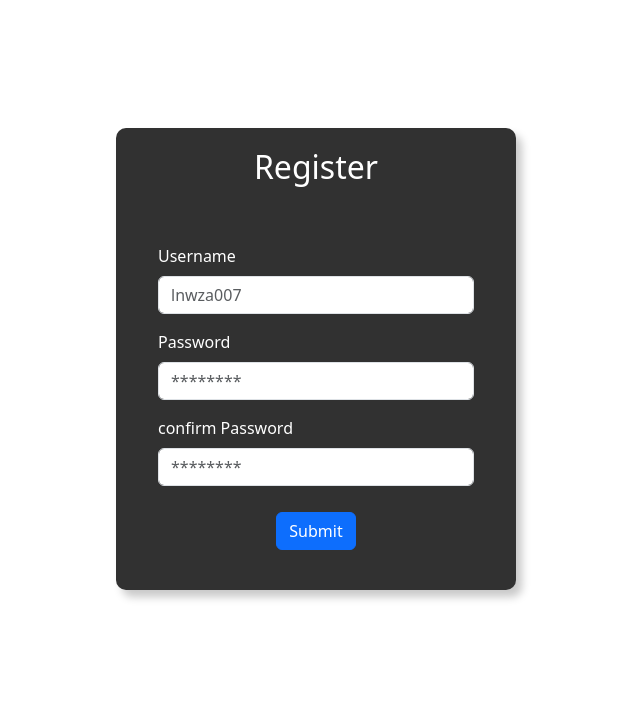
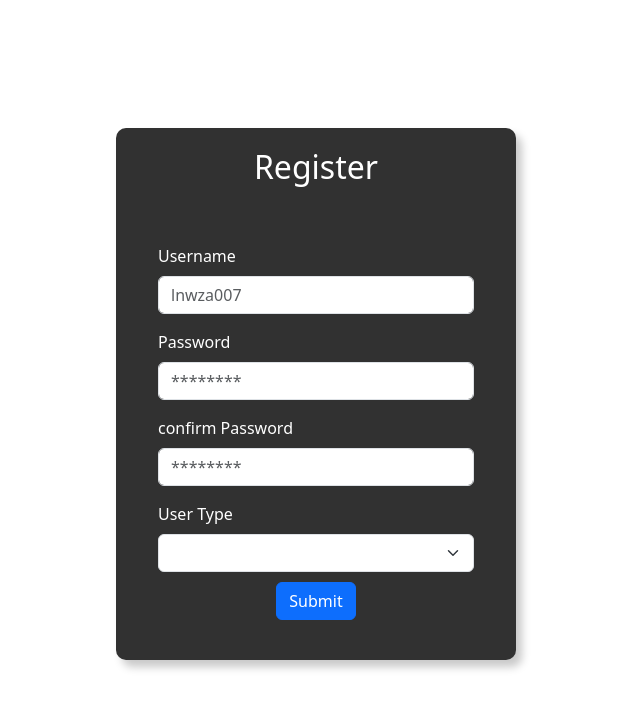
Before and after one commit to Trick1z/CNX_FLU, an Angular app in the folder ClientApp/: page /register in a window 1280 px wide. Shown: the top 708 px of the page, without its empty margins (324-964 px from the left). Built offline with nearby package versions, Linux system fonts and the light colour scheme.

Commit message:
เพิ่ม selector registerPage

```diff
--- a/ClientApp/src/app/views/pages/register/register.component.html
+++ b/ClientApp/src/app/views/pages/register/register.component.html
@@ -38,9 +38,22 @@
         placeholder="********"
       />
     </div>
+
+    <!-- select vip  -->
+
+    <div class="select-vip">
+      <label for="SelectVipInput" class="form-label fw">User Type</label>
+      <select [(ngModel)]="data.isVip" class="form-select" aria-label="Default select example">
+        <option [ngValue]="false">Normal User</option>
+        <option [ngValue]="true">Vip User</option>
+      </select>
+    </div>
+
     <!-- btn groups -->
     <div class="btn-groups">
-      <button type="button" class="btn btn-primary" (click)="onSubmit()">Submit</button>
+      <button type="button" class="btn btn-primary" (click)="onSubmit()">
+        Submit
+      </button>
     </div>
 
     <!-- <div class="create-acc dpf-c" style="margin-top: 10px">
```
